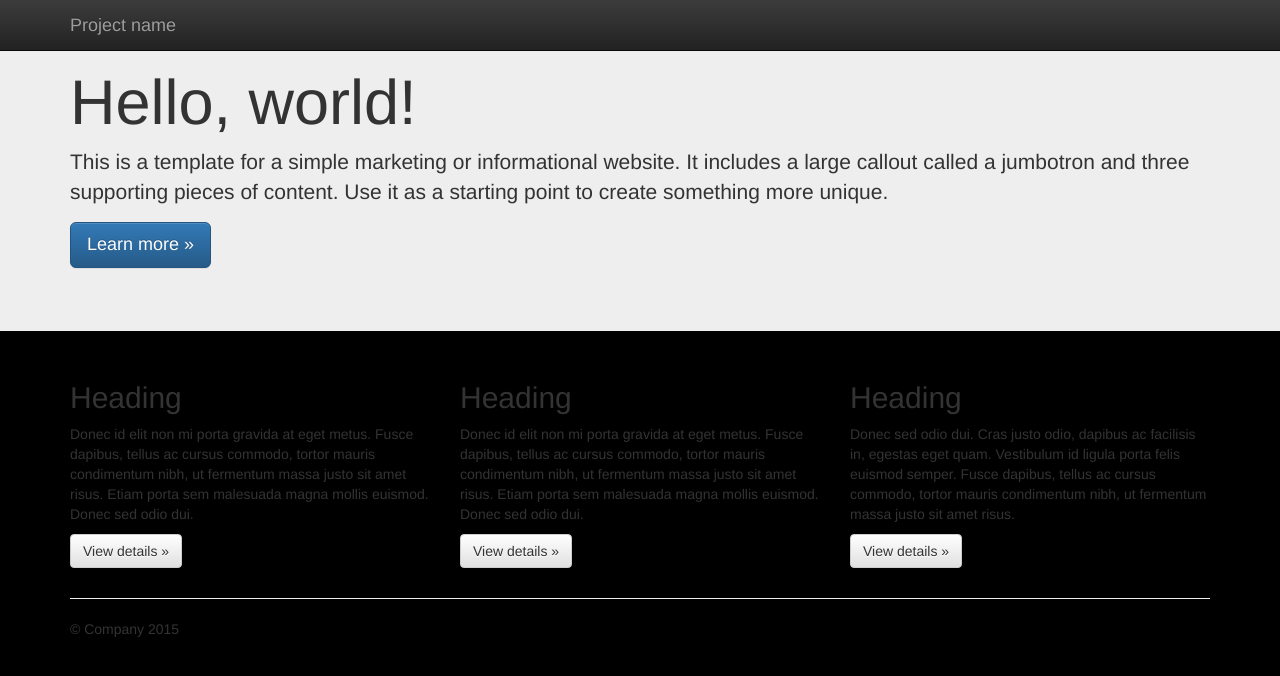
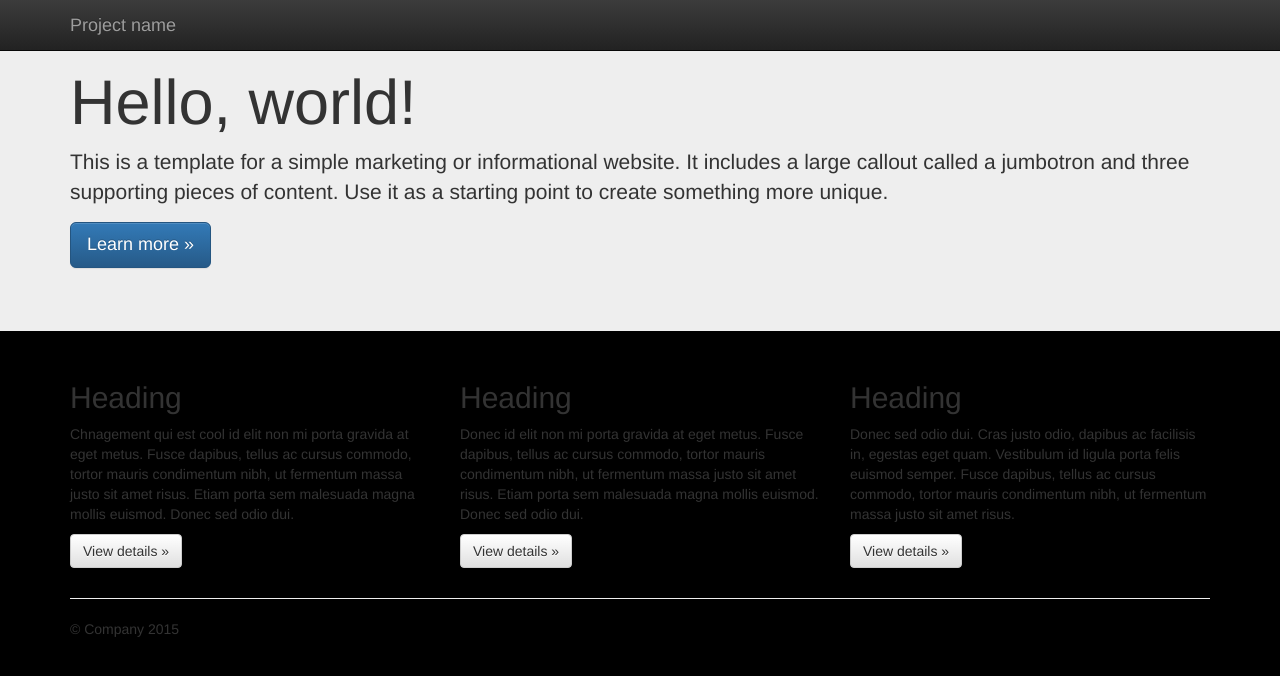
Before and after one commit to priscilliaj/laridme-plateform, a plain HTML site: page index.html in a window 1280 px wide. Drawn offline with nearby package versions, Linux system fonts and the light colour scheme.

Commit message:
changement frais

```diff
--- a/index.html
+++ b/index.html
@@ -66,7 +66,7 @@
       <div class="row">
         <div class="col-md-4">
           <h2>Heading</h2>
-          <p>Donec id elit non mi porta gravida at eget metus. Fusce dapibus, tellus ac cursus commodo, tortor mauris condimentum nibh, ut fermentum massa justo sit amet risus. Etiam porta sem malesuada magna mollis euismod. Donec sed odio dui. </p>
+          <p>Chnagement qui est cool id elit non mi porta gravida at eget metus. Fusce dapibus, tellus ac cursus commodo, tortor mauris condimentum nibh, ut fermentum massa justo sit amet risus. Etiam porta sem malesuada magna mollis euismod. Donec sed odio dui. </p>
           <p><a class="btn btn-default" href="#" role="button">View details &raquo;</a></p>
         </div>
         <div class="col-md-4">
```
